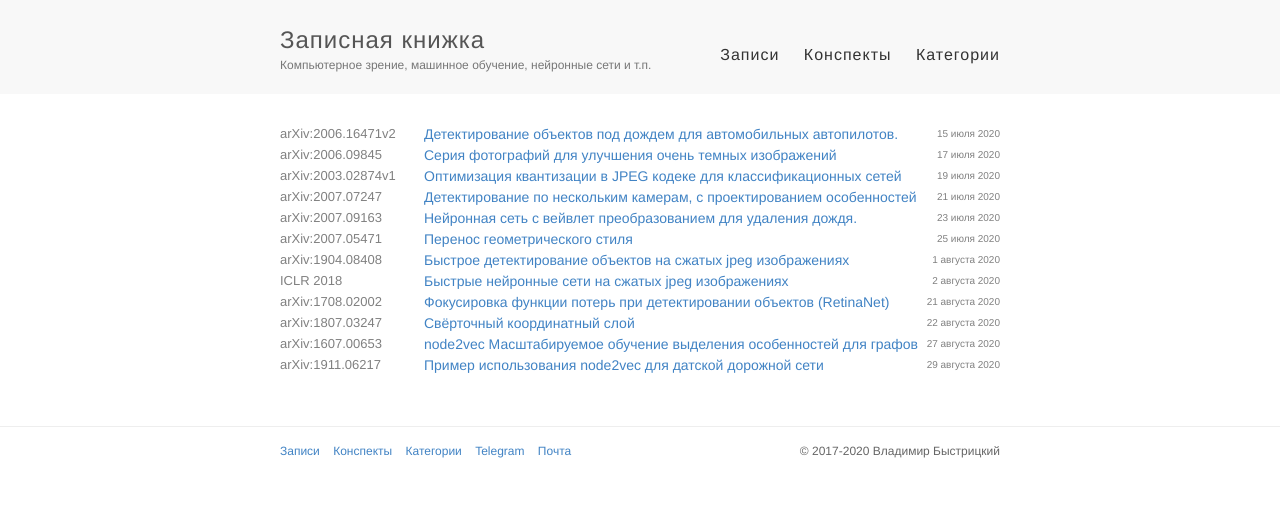
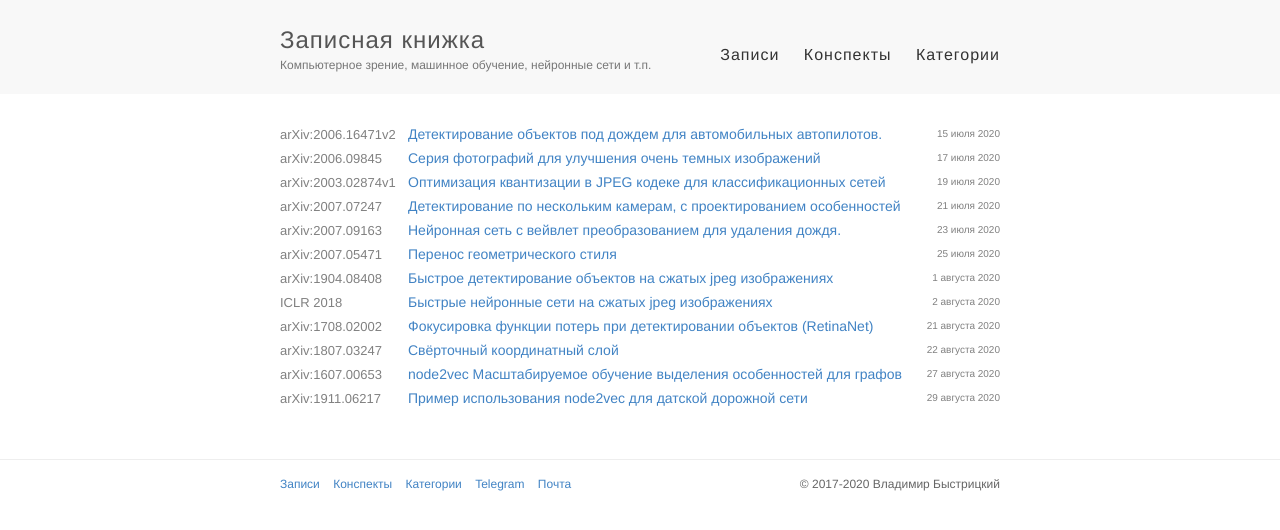
Before and after one commit to vbystricky/vbystricky.github.io, a Jekyll site: the page built from article_notes_index.html, in a window 1280 px wide. Shown: the top 530 px of the page. Built offline with Jekyll 4.4.1, drawn with Linux system fonts in a browser that asks for light colours.

Commit message:
Fix css for article list

```diff
--- a/article_notes_index.html
+++ b/article_notes_index.html
@@ -3,10 +3,10 @@ layout: default
 title: Заметки по статьям
 ---
 
-<div class="posts">
-    {% for article in site.article_notes %}
-        <span class="article-cite"><a href="{{ article.link }}">{{ article.cite }}</a></span>
-        <a href="{{ site.baseurl }}{{ article.url }}">{{ article.title }}</a>
-        <span class="article-date">{% include article_date_formatted.html %}</span><br>
-    {% endfor %}
-</div>
+{% for article in site.article_notes %}
+  <div class="article-item">
+    <span class="article-cite"><a href="{{ article.link }}">{{ article.cite }}</a></span>
+    <span class="article-date">{% include article_date_formatted.html %}</span>
+    <span class="article-links"><a href="{{ site.baseurl }}{{ article.url }}">{{ article.title }}</a></span>
+  </div>
+{% endfor %}
--- a/style.css
+++ b/style.css
@@ -367,18 +367,42 @@ footer {
   font-size: 10px;
 }
 
+.article-item {
+  white-space: nowrap;
+  overflow: hidden;
+  margin-bottom: 3px;
+}
+
+.article-cite {
+  float: left;
+  width: 125px;
+  margin-right: 3px;
+  overflow: hidden;
+  text-overflow: ellipsis;
+  white-space: nowrap;
+}
+
 .article-cite a {
-  float: left;
-  width: 20%;
   color: #808080;
   font-size: 13px;
 }
 
+.article-links {
+  display: block;
+  margin-right: 3px;
+  white-space: nowrap;
+  text-overflow: ellipsis;
+  overflow: hidden;
+}
+
 .article-date {
+  width: 90px;
   float: right;
+  text-align: right;
   color: #808080;
   padding-top: 0.2em;
   font-size: 10px;
+  white-space:nowrap;
 }
 
 code {
```
